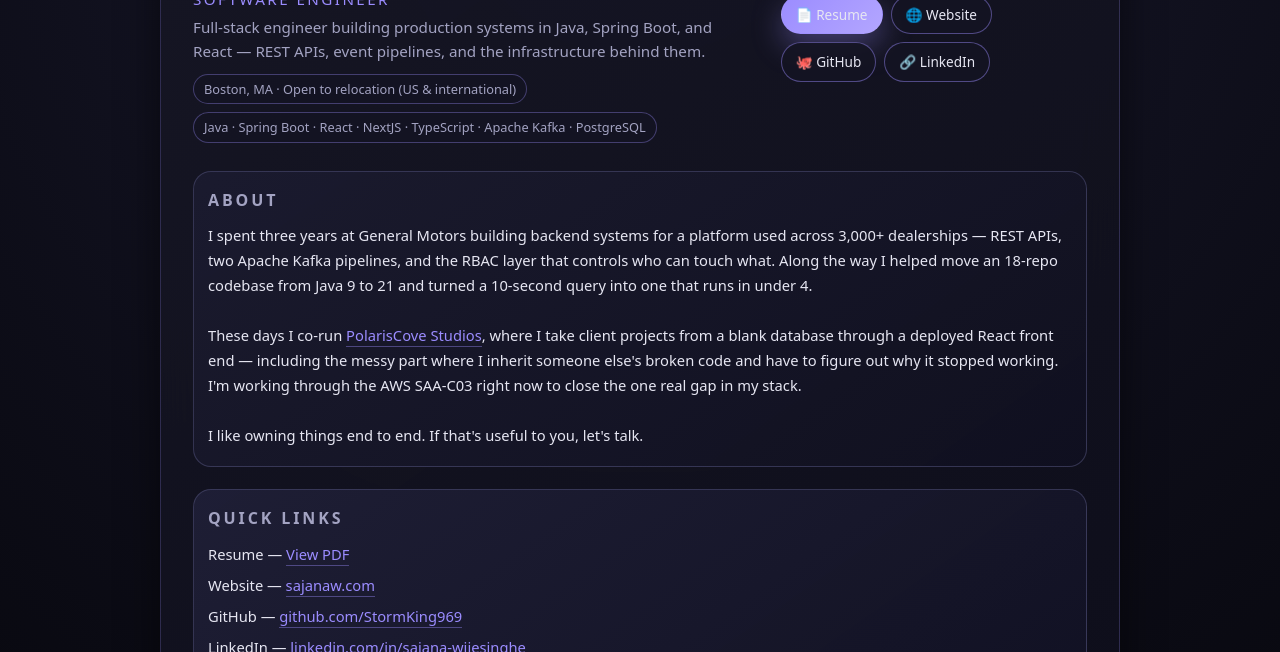
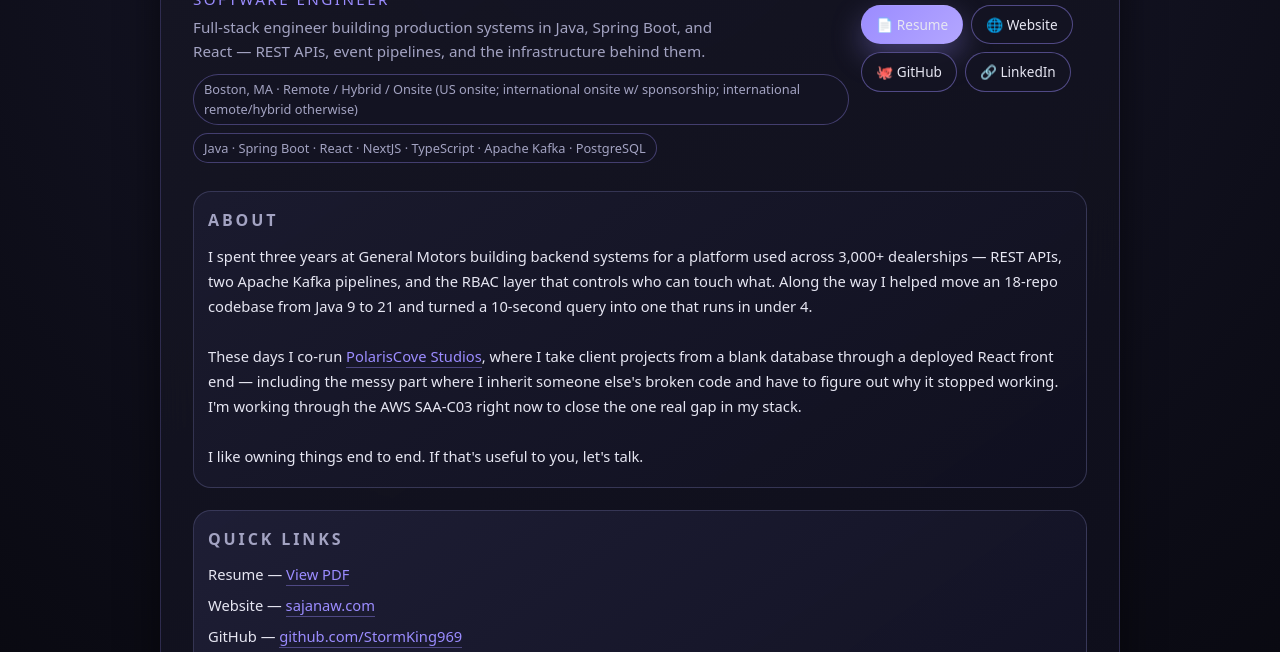
Before and after one commit to StormKing969/StormKing969, a plain HTML site: page index.html in a window 1280 px wide. Shown: the part 131-783 px from the top of the page. Drawn offline with Linux system fonts and the light colour scheme.

Commit message:
Update location and work preferences in index.html

```diff
--- a/index.html
+++ b/index.html
@@ -301,7 +301,9 @@
           </p>
 
           <div class="pill-row">
-            <span class="pill">Boston, MA · Open to relocation (US & international)</span>
+            <span class="pill">
+              Boston, MA · Remote / Hybrid / Onsite (US onsite; international onsite w/ sponsorship; international remote/hybrid otherwise)
+            </span>
             <span class="pill">Java · Spring Boot · React · NextJS · TypeScript · Apache Kafka · PostgreSQL</span>
           </div>
         </div>
```
